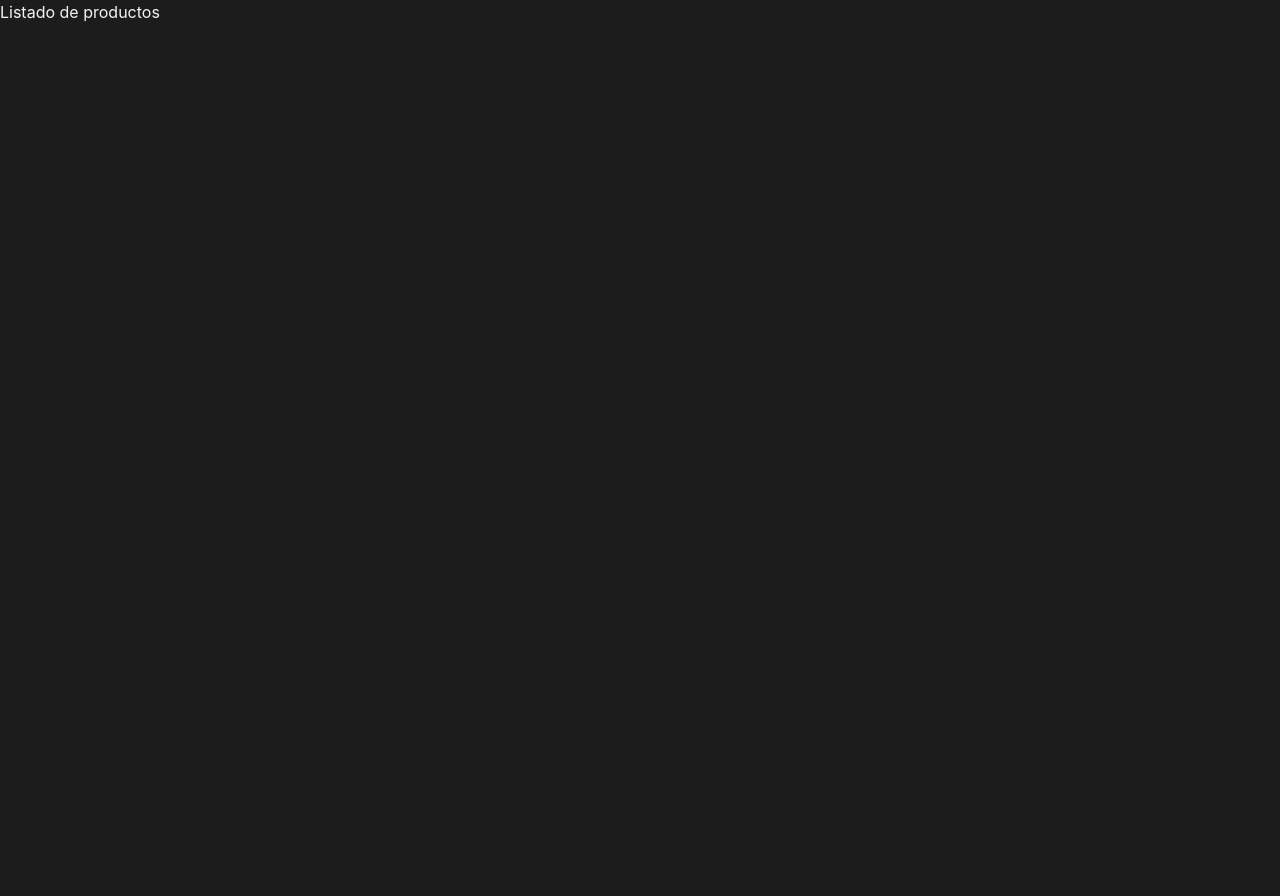
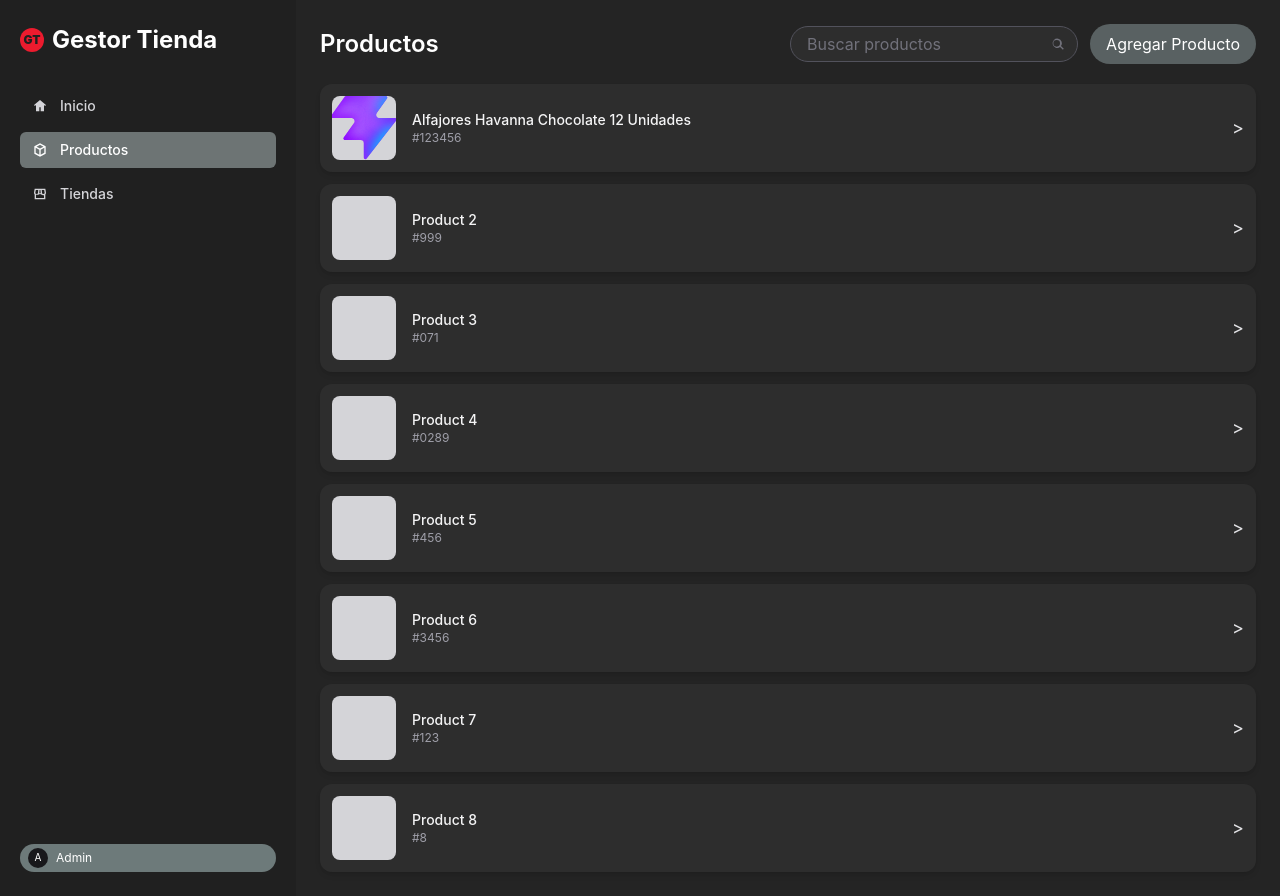
Before and after one commit to MartinUrtiz/MiEccomerce-Sprint5, a React (Vite) app: page /productos in a window 1280 px wide. Before the commit the page ends 800 px from the top, so only its background shows below. Built offline with nearby package versions, Linux system fonts and the light colour scheme.

Commit message:
Parte de Story 3: Se agregan cambios en NotFound, ProductsList, ProductView y AppRoutes.

```diff
--- a/src/pages/NotFound/NotFound.tsx
+++ b/src/pages/NotFound/NotFound.tsx
@@ -1,7 +1,18 @@
+import { Link } from 'react-router-dom'
+
 function NotFound() {
   return (
-    <section>
-      <h1>404 - Página no encontrada</h1>
+    <section className="grid min-h-[60vh] place-items-center text-center">
+      <div>
+        <p className="text-sm uppercase tracking-wide text-zinc-500">404</p>
+        <h1 className="mt-2 text-3xl font-semibold text-white">Pagina no encontrada</h1>
+        <Link
+          to="/"
+          className="mt-5 inline-flex rounded-full bg-[#596162] px-4 py-2 text-sm font-semibold text-white hover:bg-[#697273]"
+        >
+          Volver al inicio
+        </Link>
+      </div>
     </section>
   )
 }
--- a/src/pages/Products/ProductView/ProductView.tsx
+++ b/src/pages/Products/ProductView/ProductView.tsx
@@ -4,9 +4,17 @@ function ProductView() {
   const { id } = useParams()
 
   return (
-    <section>
-      <h1>Detalle del producto</h1>
-      <p>ID: {id}</p>
+    <section className="flex max-w-3xl flex-col gap-5">
+      <header>
+        <p className="text-sm uppercase tracking-wide text-zinc-500">Producto #{id}</p>
+        <h1 className="mt-2 text-3xl font-semibold text-white">Detalle del producto</h1>
+      </header>
+
+      <article className="rounded-xl bg-[#2d2d2d] p-6 shadow-lg">
+        <div className="mb-5 h-36 w-36 rounded-xl bg-zinc-300" />
+        <h2 className="text-xl font-semibold text-white">Producto seleccionado</h2>
+        <p className="mt-2 text-zinc-400">Contenido cargado dentro de la seccion Main Area.</p>
+      </article>
     </section>
   )
 }
--- a/src/pages/Products/ProductsList/ProductsList.tsx
+++ b/src/pages/Products/ProductsList/ProductsList.tsx
@@ -1,7 +1,72 @@
+import { Link } from 'react-router-dom'
+
+const products = [
+  {
+    id: '123456',
+    name: 'Alfajores Havanna Chocolate 12 Unidades',
+    image: '/favicon.svg',
+  },
+  { id: '999', name: 'Product 2' },
+  { id: '071', name: 'Product 3' },
+  { id: '0289', name: 'Product 4' },
+  { id: '456', name: 'Product 5' },
+  { id: '3456', name: 'Product 6' },
+  { id: '123', name: 'Product 7' },
+  { id: '8', name: 'Product 8' },
+]
+
 function ProductsList() {
   return (
-    <section>
-      <h1>Listado de productos</h1>
+    <section className="flex flex-col gap-5">
+      <header className="flex flex-col gap-4 sm:flex-row sm:items-center sm:justify-between">
+        <h1 className="text-2xl font-semibold text-white">Productos</h1>
+
+        <div className="flex flex-col gap-3 sm:flex-row sm:items-center">
+          <label className="relative block">
+            <span className="sr-only">Buscar productos</span>
+            <input
+              type="search"
+              placeholder="Buscar productos"
+              className="h-9 w-full rounded-full border border-zinc-600 bg-[#2d2d2d] px-4 pr-10 text-sm text-white outline-none placeholder:text-zinc-500 focus:border-zinc-400 sm:w-72"
+            />
+            <span className="absolute right-3 top-1/2 -translate-y-1/2 text-zinc-500">
+              <svg viewBox="0 0 24 24" aria-hidden="true" className="h-4 w-4">
+                <path
+                  fill="currentColor"
+                  d="m20.7 19.3-4.2-4.2a7 7 0 1 0-1.4 1.4l4.2 4.2 1.4-1.4ZM5 11a5 5 0 1 1 10 0 5 5 0 0 1-10 0Z"
+                />
+              </svg>
+            </span>
+          </label>
+
+          <button className="rounded-full bg-[#596162] px-4 py-2 text-xs font-semibold text-white hover:bg-[#697273]">
+            Agregar Producto
+          </button>
+        </div>
+      </header>
+
+      <div className="flex flex-col gap-3">
+        {products.map((product) => (
+          <Link
+            key={product.id}
+            to={`/productos/${product.id}`}
+            className="flex items-center gap-4 rounded-xl bg-[#2d2d2d] p-3 text-left shadow-md transition hover:bg-[#363636]"
+          >
+            <span className="grid h-16 w-16 shrink-0 place-items-center overflow-hidden rounded-lg bg-zinc-300 text-xs text-zinc-700">
+              {product.image ? <img src={product.image} alt="" className="h-full w-full object-cover" /> : null}
+            </span>
+
+            <span className="min-w-0 flex-1">
+              <span className="block truncate text-sm font-medium text-zinc-100">{product.name}</span>
+              <span className="block text-xs text-zinc-400">#{product.id}</span>
+            </span>
+
+            <span className="text-lg text-zinc-200" aria-hidden="true">
+              &gt;
+            </span>
+          </Link>
+        ))}
+      </div>
     </section>
   )
 }
--- a/src/routes/AppRoutes.tsx
+++ b/src/routes/AppRoutes.tsx
@@ -1,4 +1,5 @@
 import { Routes, Route } from 'react-router-dom'
+import AppLayout from '../components/AppLayout/AppLayout'
 import Home from '../pages/Home/Home'
 import ProductsList from '../pages/Products/ProductsList/ProductsList'
 import ProductView from '../pages/Products/ProductView/ProductView'
@@ -9,6 +10,7 @@ import NotFound from '../pages/NotFound/NotFound'
 function AppRoutes() {
   return (
     <Routes>
+      <Route element={<AppLayout />}>
         <Route path="/" element={<Home />} />
 
         <Route path="/productos" element={<ProductsList />} />
@@ -18,6 +20,7 @@ function AppRoutes() {
         <Route path="/categorias/:id" element={<CategoryView />} />
 
         <Route path="*" element={<NotFound />} />
+      </Route>
     </Routes>
   )
 }
```
Lines whose indentation alone changed are shown as unchanged.
